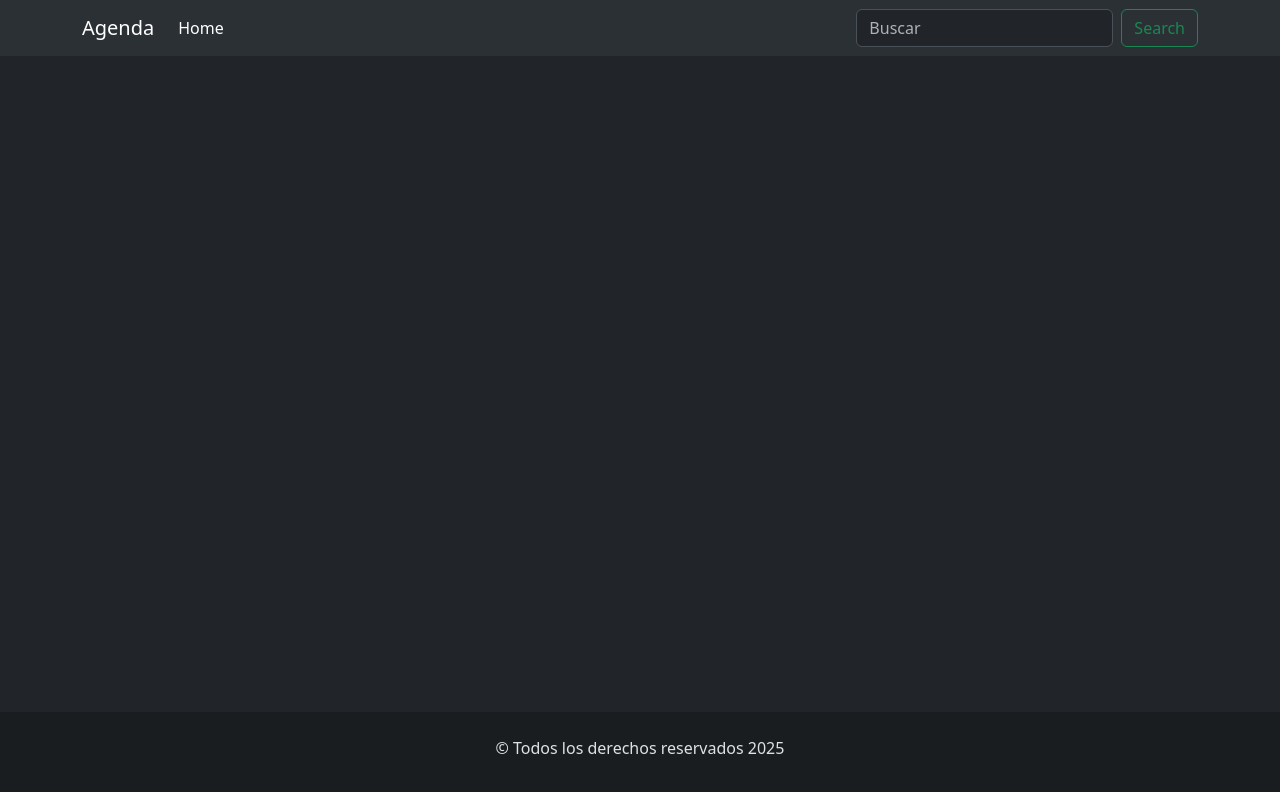
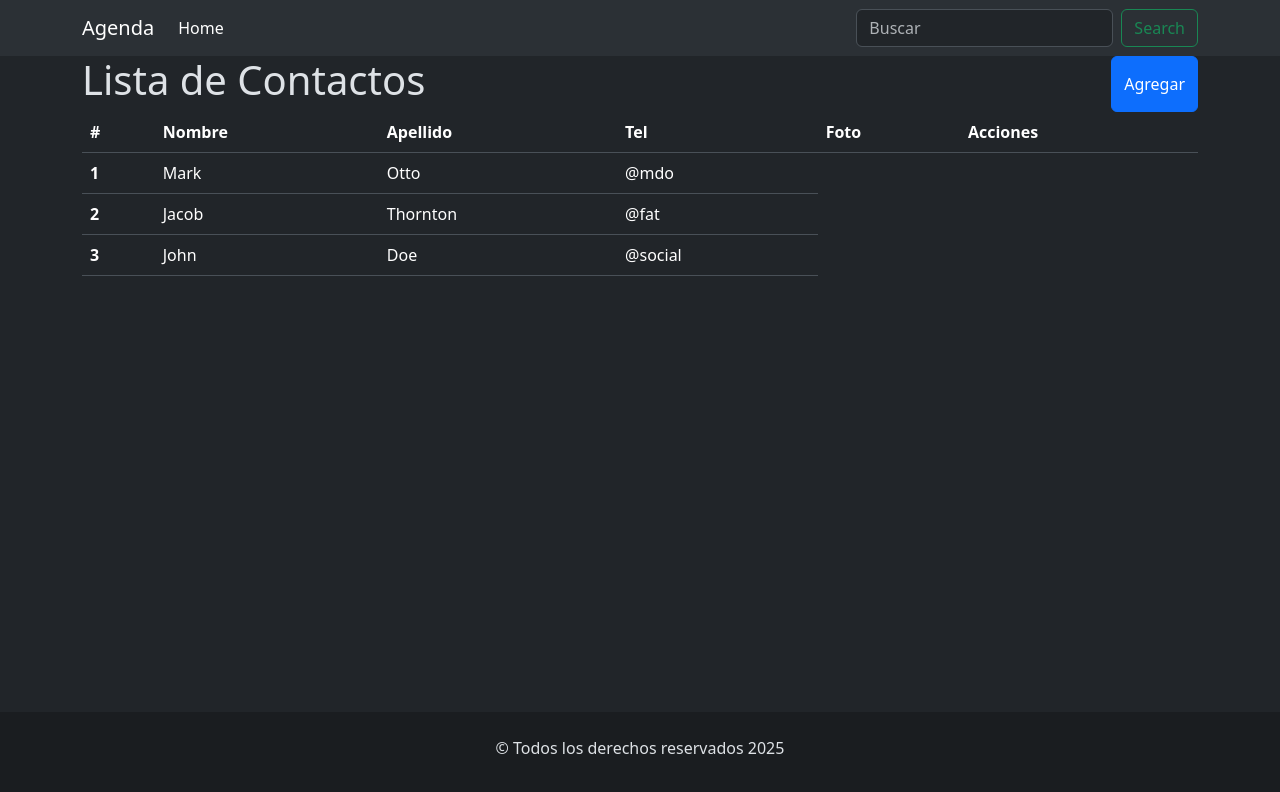
Before and after one commit to RoblesLuis2212/CRUD-Agenda-de-contactos, a plain HTML site: page index.html in a window 1280 px wide. Drawn offline with nearby package versions, Linux system fonts and the light colour scheme.

Commit message:
Agregamos una tabla al maqueteado

```diff
--- a/index.html
+++ b/index.html
@@ -49,7 +49,49 @@
         </div>
       </nav>
     </header>
-    <main></main>
+    <main class="container">
+      <section id="tablaContactos">
+        <div class="d-flex justify-content-between">
+          <h1>Lista de Contactos</h1>
+          <button class="btn btn-primary">Agregar</button>
+        </div>
+        <div class="table-responsive">
+          <table class="table">
+            <thead>
+              <tr>
+                <th scope="col">#</th>
+                <th scope="col">Nombre</th>
+                <th scope="col">Apellido</th>
+                <th scope="col">Tel</th>
+                <th scope="col">Foto</th>
+                <th scope="col">Acciones</th>
+              </tr>
+            </thead>
+            <tbody>
+              <tr>
+                <th scope="row">1</th>
+                <td>Mark</td>
+                <td>Otto</td>
+                <td>@mdo</td>
+              </tr>
+              <tr>
+                <th scope="row">2</th>
+                <td>Jacob</td>
+                <td>Thornton</td>
+                <td>@fat</td>
+              </tr>
+              <tr>
+                <th scope="row">3</th>
+                <td>John</td>
+                <td>Doe</td>
+                <td>@social</td>
+              </tr>
+            </tbody>
+          </table>
+        </div>
+      </section>
+      <section id="detalleContactos"></section>
+    </main>
     <footer class="bg-dark-subtle text-center py-4">
       <p>&copy; Todos los derechos reservados 2025</p>
     </footer>
```
